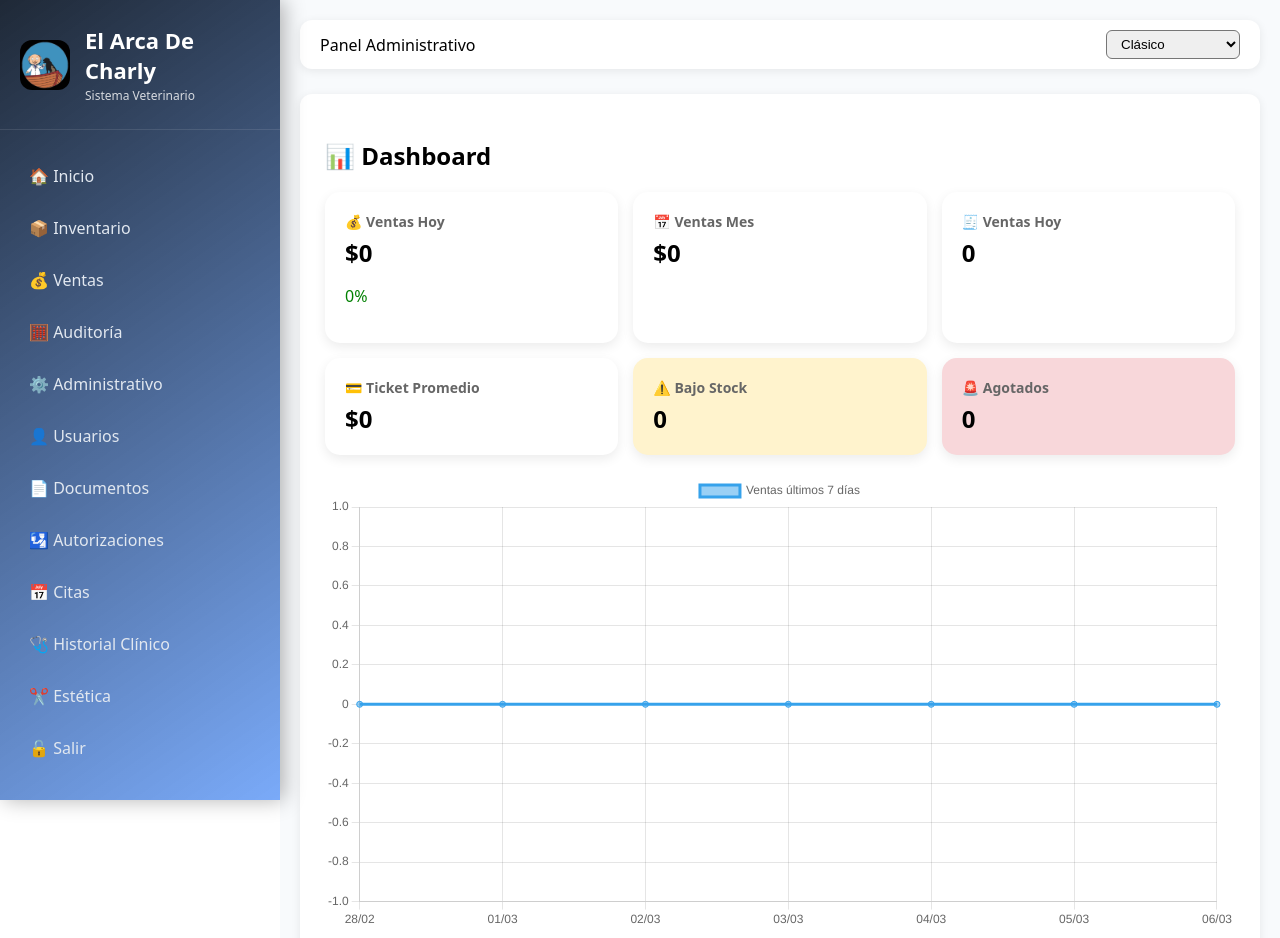
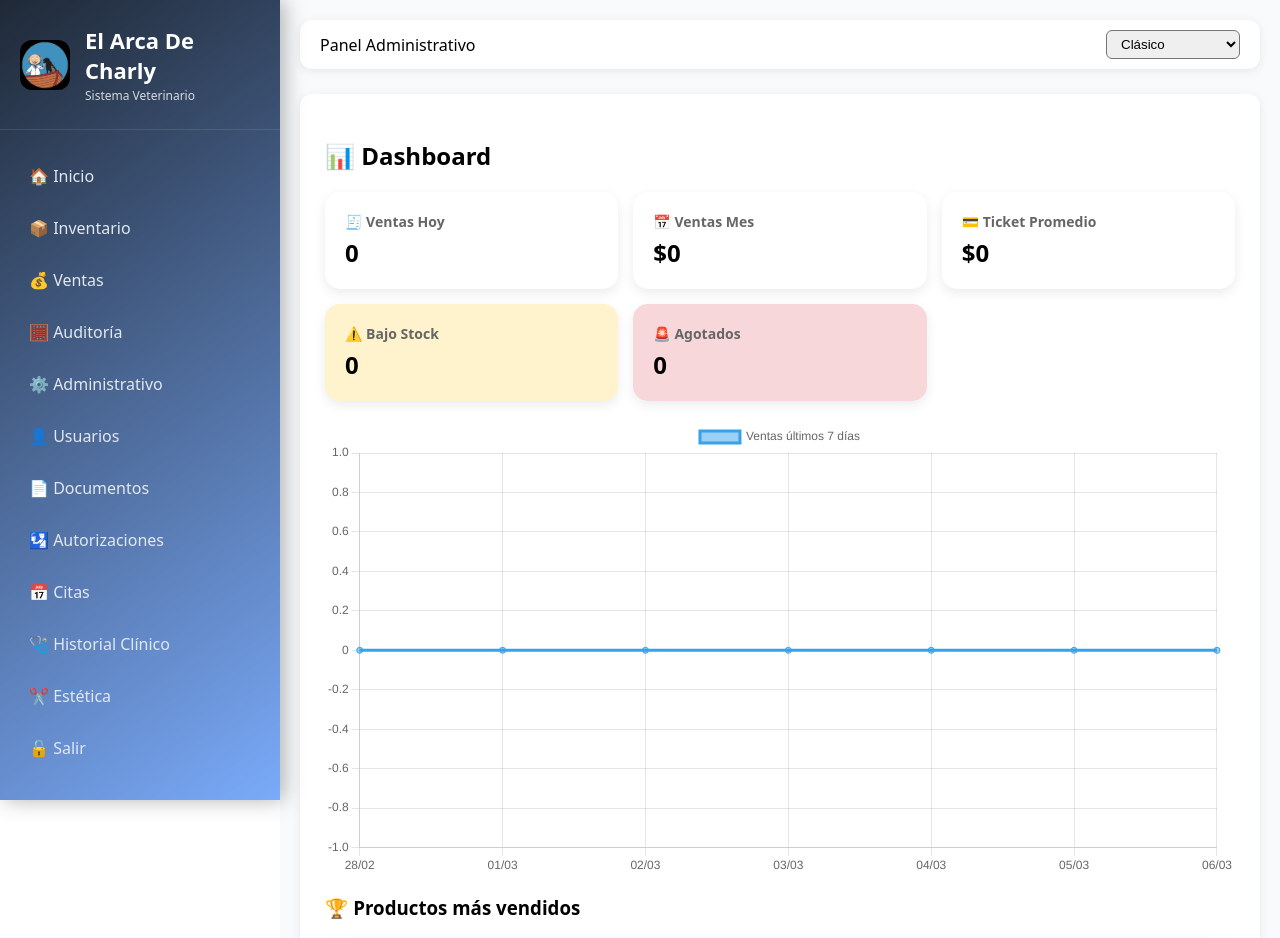
Before and after one commit to elarcadecharly2026/el-arca-veterinaria, a Flask app: page /dashboard in a window 1280 px wide. Shown: the top 938 px of the page. Run offline with Flask 3, Linux system fonts and the light colour scheme; data that the repository does not hold is empty.

Commit message:
Add files via upload

```diff
--- a/templates/dashboard.html
+++ b/templates/dashboard.html
@@ -33,21 +33,13 @@
 <div class="grid">
 
 <div class="card">
-<h4>💰 Ventas Hoy</h4>
-<h2>${{ ventas_hoy or 0 }}</h2>
-<p class="{{ 'green' if (crecimiento or 0) >= 0 else 'red' }}">
-{{ crecimiento or 0 }}%
-</p>
+<h4>🧾 Ventas Hoy</h4>
+<h2>{{ ventas_count or 0 }}</h2>
 </div>
 
 <div class="card">
 <h4>📅 Ventas Mes</h4>
 <h2>${{ ventas_mes or 0 }}</h2>
-</div>
-
-<div class="card">
-<h4>🧾 Ventas Hoy</h4>
-<h2>{{ ventas_count or 0 }}</h2>
 </div>
 
 <div class="card">
```
